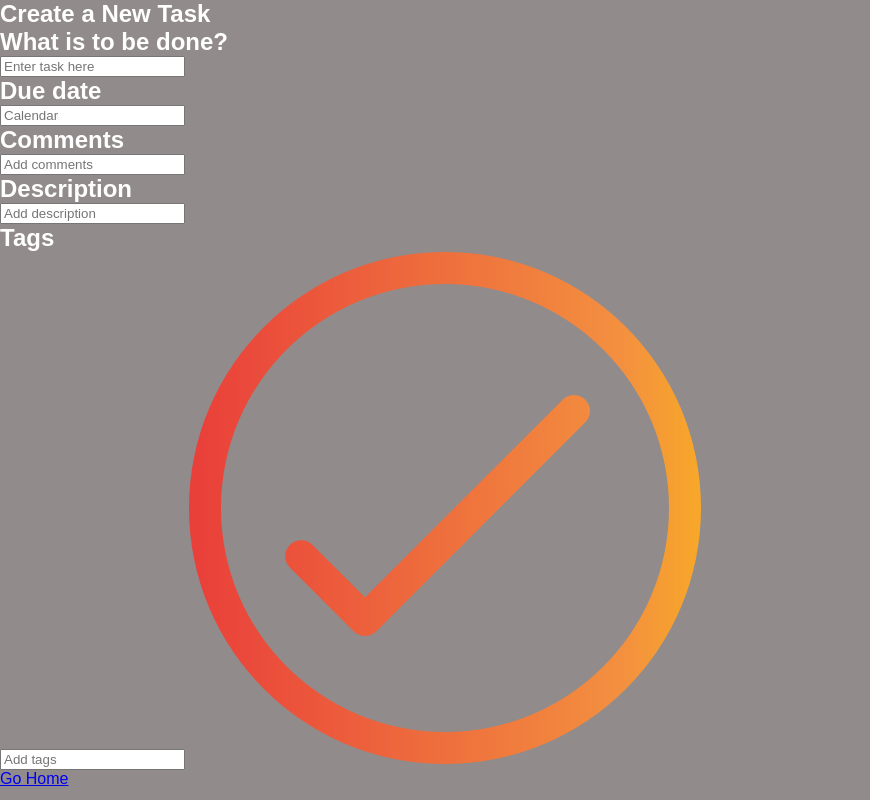
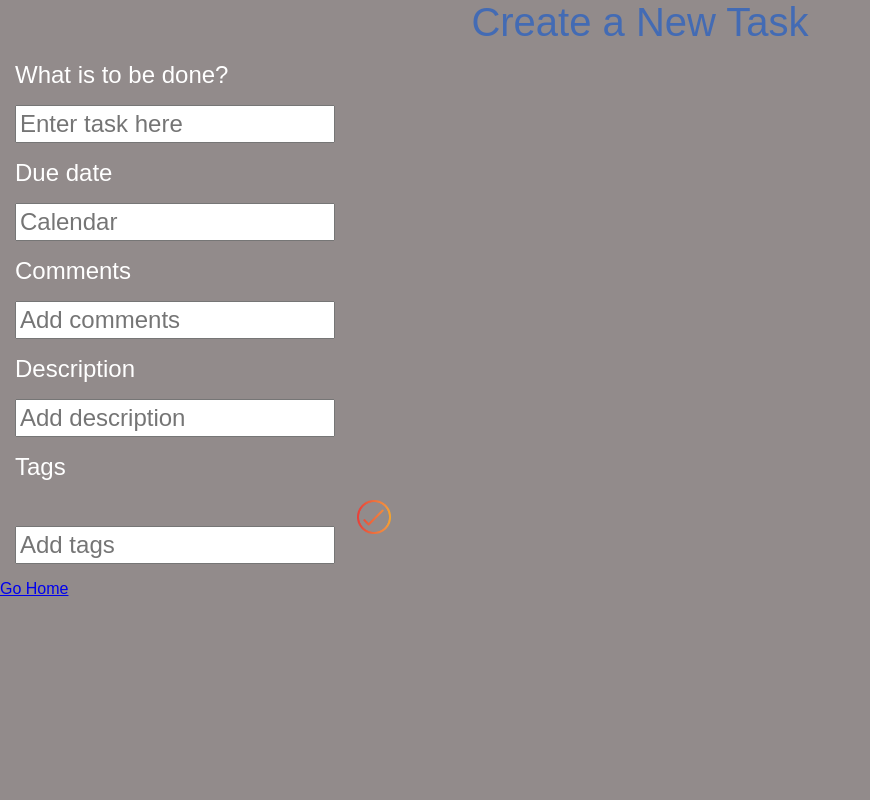
Before and after one commit to LindaNayeli104/TaskManagementSystem, a plain HTML site: page createTask.html in a window 1280 px wide. Shown: the whole page, without its empty margins (0-870 px from the left). Drawn offline with Linux system fonts and the light colour scheme.

```diff
--- a/createTask.html
+++ b/createTask.html
@@ -4,13 +4,13 @@
     <meta charset="UTF-8" />
     <meta name="viewport" content="width=device-width, initial-scale=1.0" />
     <title>Create My Task</title>
-    <link rel="stylesheet" href="./source/css/editTask.css" />
+    <link rel="stylesheet" href="./source/css/createTask.css" />
   </head>
   <body>
     <header>
-      <h2>Create a New Task</h2>
+      <h1>Create a New Task</h1>
       <!-- <form id="create-task-form" method="GET" action="index.html"></form> -->
-      <form id="create-task-form" action="index.html">
+      <form id="create-task-form">
         <h2>What is to be done?</h2>
         <input
           type="text"
@@ -51,12 +51,11 @@
           name="task-tags"
           placeholder="Add tags"
         />
-
         <input
           type="image"
           id="create-task-submit"
           value="Palomita"
-          src="./source/images/done.png"
+          src="/source/images/done.png"
         />
       </form>
       <a href="index.html">Go Home</a>
--- a/source/css/createTask.css
+++ b/source/css/createTask.css
@@ -0,0 +1,52 @@
+* {
+  box-sizing: border-box;
+  margin: 0;
+  font-family: "Fira sans", sans-serif;
+}
+
+body {
+  display: flex;
+  flex-direction: column;
+  min-height: 100vh;
+  background: rgb(146, 139, 139);
+  color: white;
+}
+
+header {
+  display: flex;
+  flex-direction: column;
+
+  justify-content: center;
+}
+
+header h1 {
+  align-self: center;
+  font-size: 2.5rem;
+  font-weight: 300;
+  color: rgb(67, 107, 180);
+  margin-bottom: 1rem;
+}
+
+header h2 {
+  padding-left: 15px;
+  font-size: 1.5rem;
+  font-weight: 300;
+  color: white;
+  margin-bottom: 1rem;
+}
+
+header input {
+  margin-left: 15px;
+  font-size: 1.5rem;
+  font-weight: 300;
+  color: gray;
+  margin-bottom: 1rem;
+  padding: 3px;
+}
+
+#create-task-submit {
+  height: 40px;
+  weight: 40px;
+  align-self: flex-start;
+  padding-right: 50px;
+}
--- a/source/scripts/createTask.js
+++ b/source/scripts/createTask.js
@@ -2,6 +2,7 @@ document.addEventListener("DOMContentLoaded", () => {
   const createTaskForm = document.querySelector("#create-task-form");
 
   createTaskForm.addEventListener("submit", (e) => {
+    console.log("Entraaaaaaaaaaaaa");
     //Get elements
     e.preventDefault();
     let title = document.querySelector("#task-title").value;
```
Also changed, not shown: source/css/main.css (+18 -0 lines).
